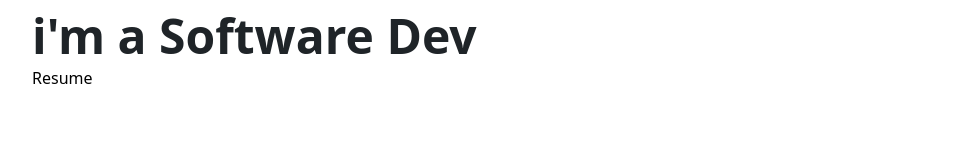
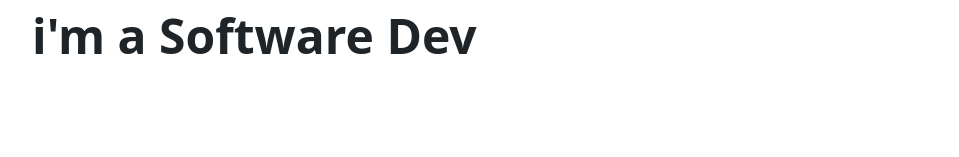
Before and after one commit to nsubhash311/Portfolio-React, a React (Create React App) app: page / in a window 1280 px wide. Shown: the part 484-641 px from the top of the page, without its empty margins (160-1119 px from the left). Built offline with nearby package versions, Linux system fonts and the light colour scheme.

Commit message:
added resume

```diff
--- a/src/Pages/Home.js
+++ b/src/Pages/Home.js
@@ -77,7 +77,7 @@ function Home() {
         >
           {tagline}
         </h2>
-        <a href="/resume.pdf" target="_blank" rel="noopener noreferrer"> Resume</a>
+        <a href="/resume.pdf" target="_blank" rel="noopener noreferrer" style={{ color: 'White', textDecoration: 'underline' }}>View my resume</a>
       </div>
       <div className="mt-5 md:mt-0">
         <img ref={myimageref} className="w-1/2 md:ml-auto" src={img} alt="Subhash Nandhakumar" />
```
